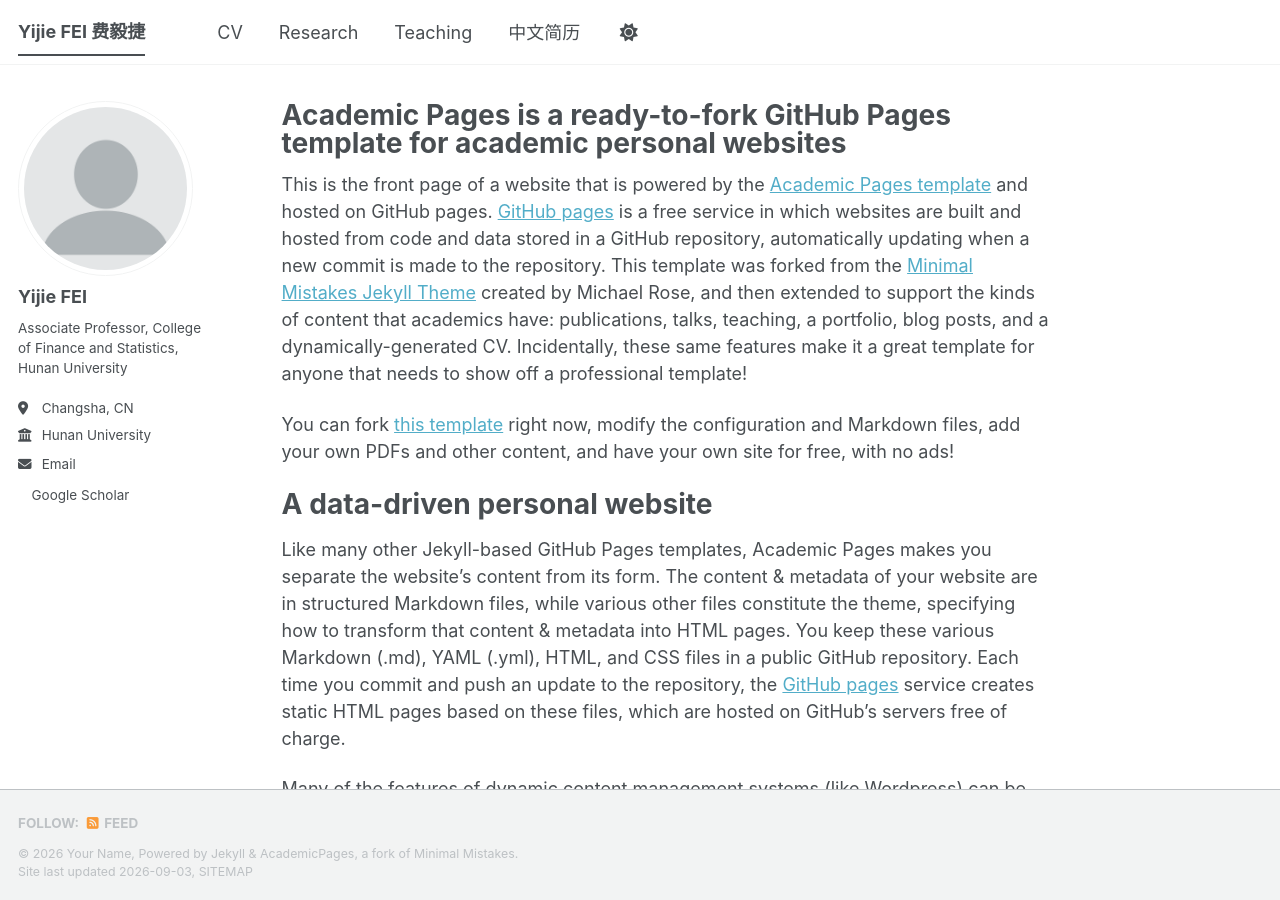
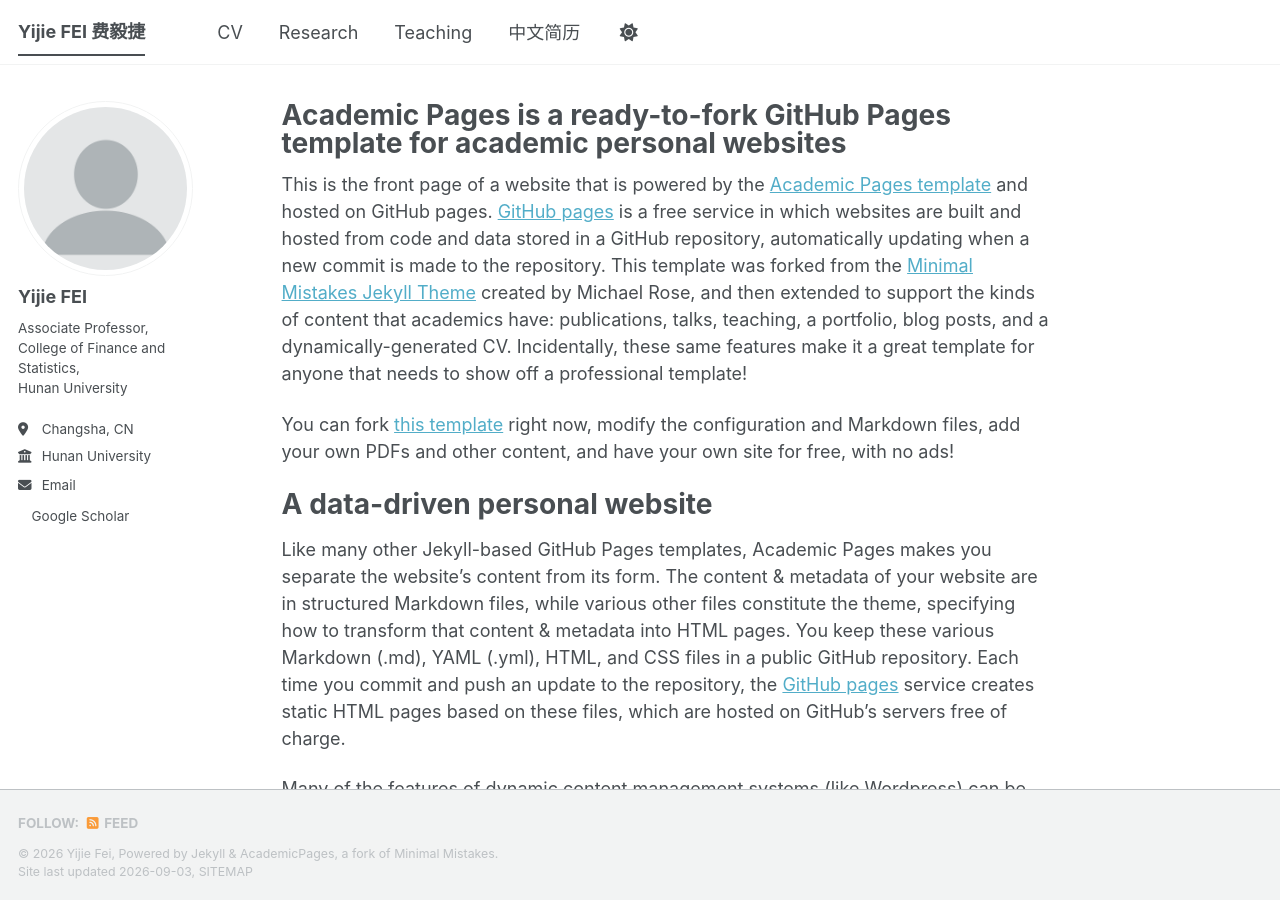
Before and after one commit to yijiefei/yijiefei.github.io, a Jekyll site: the page built from _pages/about.md, in a window 1280 px wide and 900 px high. Built offline with Jekyll 4.4.1, drawn with Linux system fonts in a browser that asks for light colours; a style sheet for code colours, icons or effects is not loaded.

Commit message:
Update _config.yml

```diff
--- a/_config.yml
+++ b/_config.yml
@@ -11,7 +11,7 @@ locale                   : "en-US"
 site_theme               : "default" # The available themes options are "default", "air", "sunrise", "mint", "dirt" and "contrast"
 title                    : "Yijie FEI 费毅捷"
 title_separator          : "-"
-name                     : &name "Your Name"
+name                     : &name "Yijie Fei"
 description              : &description "Your Name's academic portfolio"   # Update this with a general description of your site, this is the default if not overridden by a page
 url                      : https://yijiefei.github.io # The base hostname & protocol for your site e.g. "https://[your GitHub username].github.io",
                                                            # or if you already have some other page hosted on Github then use "https://[your GitHub username].github.io/[Your Repo Name]"
@@ -26,7 +26,7 @@ author:
   avatar           : "profile.png"
   name             : "Yijie FEI"
   pronouns         : # example: "she/her"
-  bio              : "Associate Professor, College of Finance and Statistics, Hunan University"
+  bio              : "Associate Professor,<br> College of Finance and Statistics,<br> Hunan University"
   location         : "Changsha, CN"
   employer         : "Hunan University"
   #uri              : "https://jt.hnu.edu.cn/info/1168/6094.htm"
```
